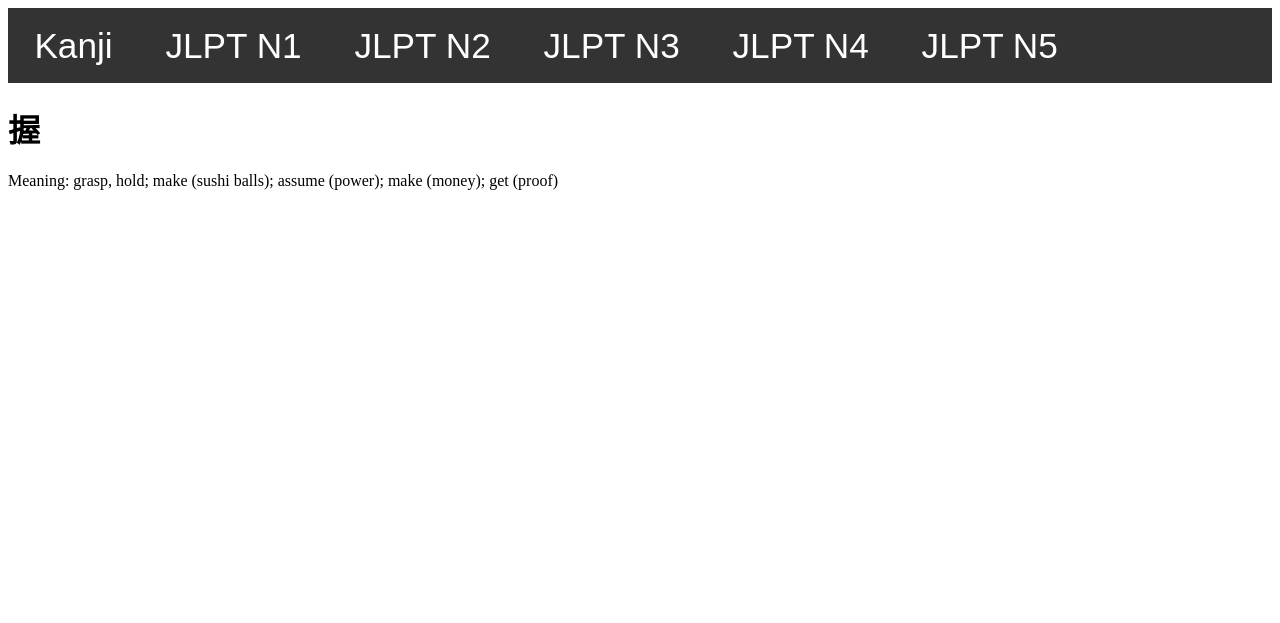
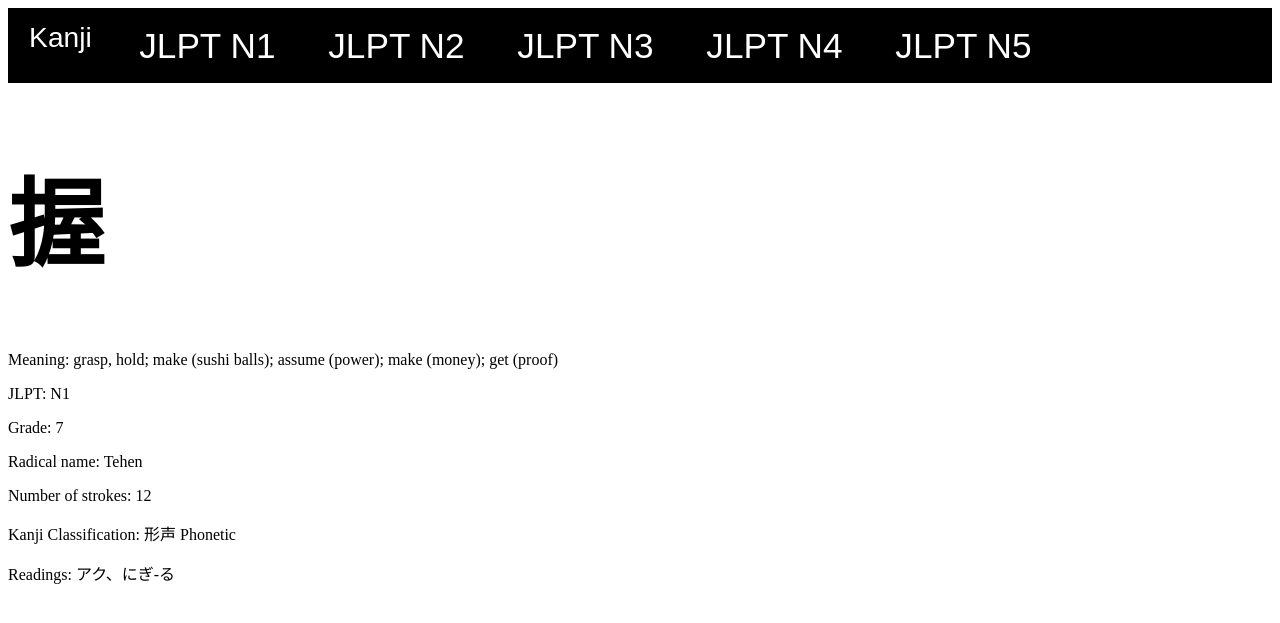
Before and after one commit to MatejVre/kanji_website, a Django app: a page that uses kanjinator/templates/kanjinator/kanji.html in a window 1280 px wide. Shown: the top 623 px of the page. Run offline with Django 4.2, Linux system fonts and the light colour scheme; data comes from the database, SQL or seed files in the repository; both versions use the stored data as it was after the commit.

Commit message:
Changes before trying bootstrap

```diff
--- a/kanjinator/static/css/style.css
+++ b/kanjinator/static/css/style.css
@@ -1,14 +1,14 @@
 /* Navbar container */
 .navbar {
     overflow: hidden;
-    background-color: #333;
+    background-color: black;
     font-family: Arial;
   }
 
   /* Links inside the navbar */
   .navbar a {
     float: left;
-    font-size: 2.2em;
+    font-size: 2.2vw;
     color: white;
     text-align: center;
     padding: 0.5em 0.75em;
@@ -73,12 +73,12 @@
     aspect-ratio: 1/1;
     text-align: center;
     float:left;
-    font-size: 5em;
+    font-size: 7vw;
     box-sizing: border-box;
     width: 16%;
     margin: 2%;
     position: relative;
-    border-radius: 0.15em;
+    border-radius: 0.4vw;
     font-family: 'Montserrat', 'Mplus 1p', 'Hiragino Sans', 'Hiragino Kaku Gothic Pro', '游ゴシック' , '游ゴシック体' , YuGothic , 'Yu Gothic', 'ＭＳ ゴシック' , 'MS Gothic', sans-serif;
   }
 
@@ -100,3 +100,8 @@
     text-align: center;
     font-size: "1em";
 }
+
+h1{
+  font-size: 6em;
+  font-family: "IPAexGothic, IPAexMincho";
+}
--- a/kanjinator/templates/kanjinator/jlpt.html
+++ b/kanjinator/templates/kanjinator/jlpt.html
@@ -2,6 +2,6 @@
 
 {% block content %}
 {% for char in chars %}
-<div class="display_kanji"><b><a href="{% url 'kanji' char.symbol %}" title="{{char.meaning}}"><p >{{char.symbol}}</p></a></b></div>
+<div class="display_kanji"><b><a href="{% url 'kanji' char.symbol %}" title="{{char.meaning}}">{{char.symbol}}</a></b></div>
 {% endfor %}
 {% endblock content %}
--- a/kanjinator/templates/kanjinator/kanji.html
+++ b/kanjinator/templates/kanjinator/kanji.html
@@ -2,4 +2,11 @@
 {% block content%}
 <h1>{{kanji.symbol}}</h1>
 <p>Meaning: {{kanji.meaning}}</p>
+<p>JLPT: N{{kanji.JLPT}}</p>
+<p>Grade: {{kanji.grade}}</p>
+<p>Radical name: {{kanji.radical}}</p>
+<p>Number of strokes: {{kanji.strokes}}</p>
+<p>Kanji Classification: {{kanji.kanji_classification}}</p>
+<p>Readings: {{kanji.joyo_reading}}</p>
+<p></p>
 {% endblock content%}
```
Also changed, not shown: db.sqlite3.
